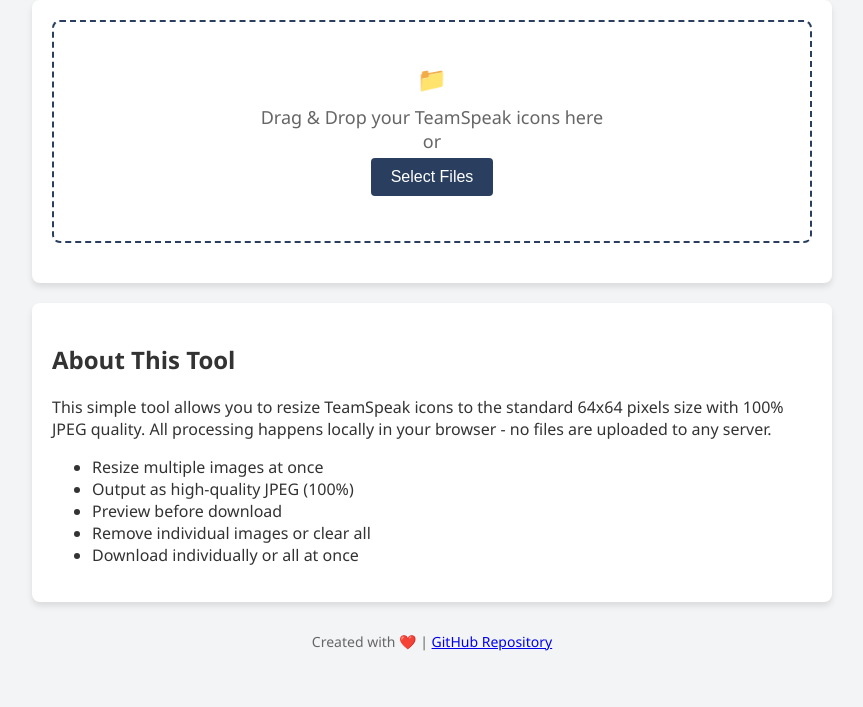
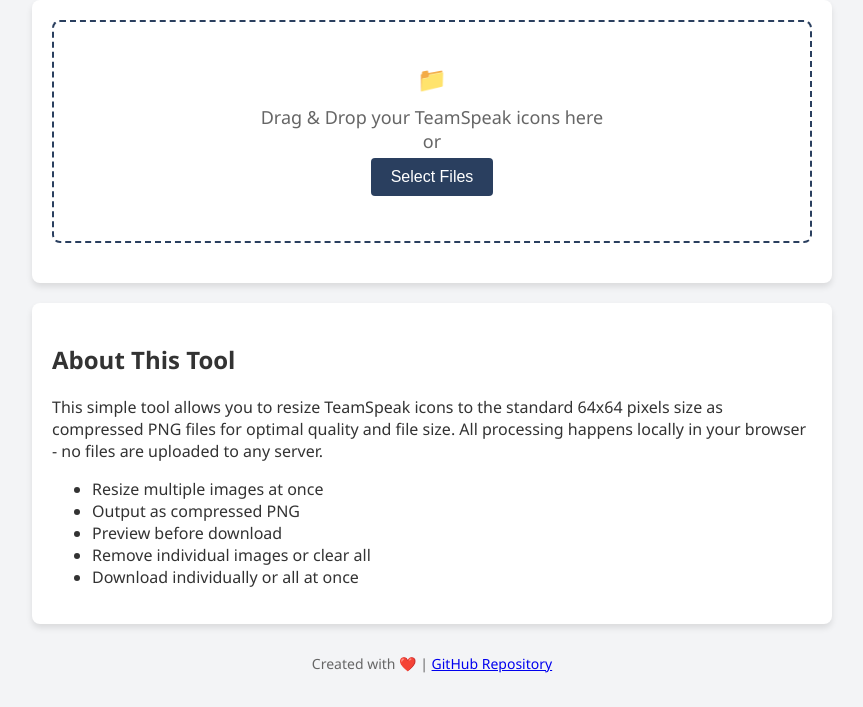
Before and after one commit to xFanexx/ts3-icon-resizer, a plain HTML site: page index.html in a window 1280 px wide. Shown: the part 106-813 px from the top of the page, without its empty margins (208-1071 px from the left). Drawn offline with Linux system fonts and the light colour scheme; a script that the page names is missing.

Commit message:
Update index.html

```diff
--- a/index.html
+++ b/index.html
@@ -27,10 +27,10 @@
 
     <div class="container">
         <h2>About This Tool</h2>
-        <p>This simple tool allows you to resize TeamSpeak icons to the standard 64x64 pixels size with 100% JPEG quality. All processing happens locally in your browser - no files are uploaded to any server.</p>
+        <p>This simple tool allows you to resize TeamSpeak icons to the standard 64x64 pixels size as compressed PNG files for optimal quality and file size. All processing happens locally in your browser - no files are uploaded to any server.</p>
         <ul>
             <li>Resize multiple images at once</li>
-            <li>Output as high-quality JPEG (100%)</li>
+            <li>Output as compressed PNG</li>
             <li>Preview before download</li>
             <li>Remove individual images or clear all</li>
             <li>Download individually or all at once</li>
```
